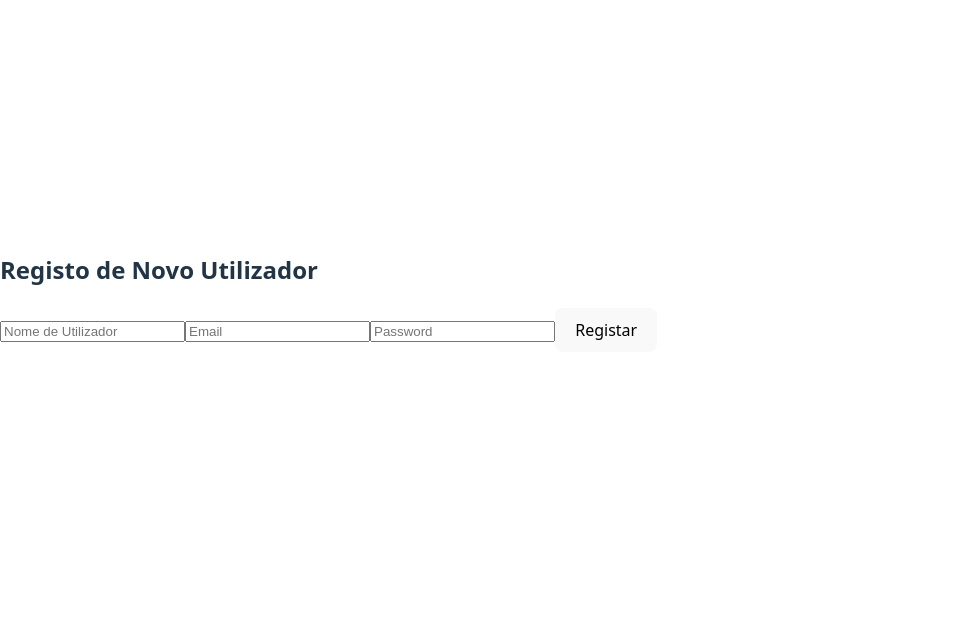
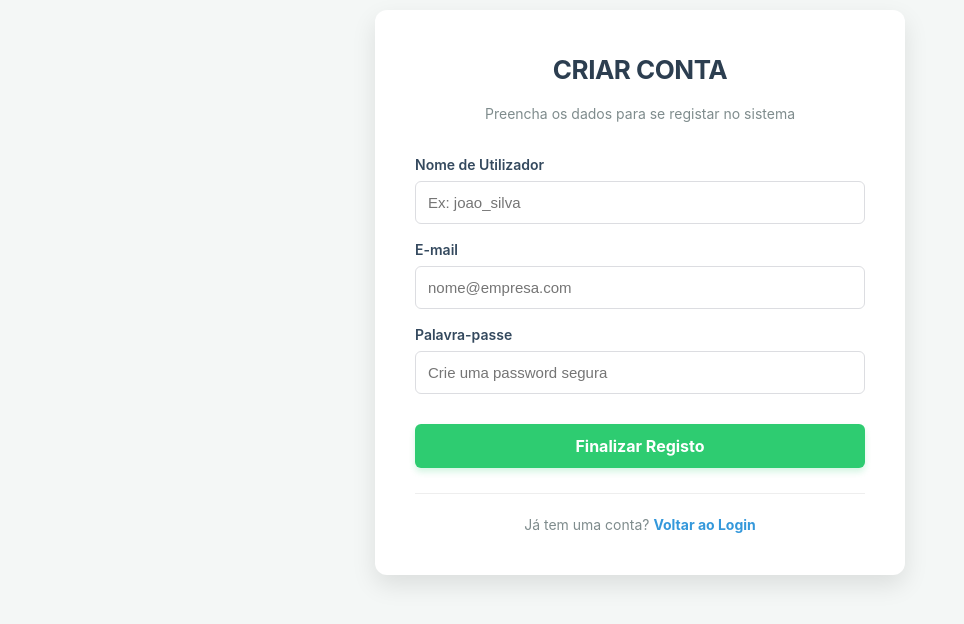
Before and after one commit to HelderOliveira77/crm-os-frontend, a React (Vite) app: page /register in a window 1280 px wide. Shown: the part 108-732 px from the top of the page, without its empty margins (0-964 px from the left). Built offline with nearby package versions, Linux system fonts and the light colour scheme.

Commit message:
Atualizações Frontend 29012026

```diff
--- a/src/components/Header.jsx
+++ b/src/components/Header.jsx
@@ -37,7 +37,13 @@ const headerStyle = {
       </Link>
 
       <div style={{ display: 'flex', alignItems: 'center', gap: '20px', color: 'black' }}>
-        {user && <span>Olá, <strong>{user.username}</strong></span>}
+      {user && (
+    <div style={{ display: 'flex', flexDirection: 'column', alignItems: 'flex-end', lineHeight: '1.2' }}>
+      <span style={{ fontSize: '0.95em', fontWeight: 'bold' }}>Olá, {user.username}</span>
+      <span style={{ fontSize: '0.8em', color: '#7f8c8d' }}>{user.email}</span>
+    </div>
+  )}
+
         <button
           onClick={handleLogout}
           style={{
--- a/src/context/AuthContext.jsx
+++ b/src/context/AuthContext.jsx
@@ -7,7 +7,14 @@ export const AuthProvider = ({ children }) => {
   // 1. Inicializamos tentando ler 'authToken' (mantenha o nome consistente)
   const [token, setToken] = useState(localStorage.getItem('authToken'));
   const [isAuthenticated, setIsAuthenticated] = useState(!!localStorage.getItem('authToken'));
-  const [user, setUser] = useState(localStorage.getItem('authUsername') ? { username: localStorage.getItem('authUsername') } : null);
+  const [user, setUser] = useState(
+    localStorage.getItem('authUsername')
+      ? {
+          username: localStorage.getItem('authUsername'),
+          email: localStorage.getItem('authEmail')
+        }
+      : null
+  );
   const [loading, setLoading] = useState(true);
 
 
@@ -15,12 +22,13 @@ export const AuthProvider = ({ children }) => {
   useEffect(() => {
     const storedToken = localStorage.getItem('authToken');
     const storedUsername = localStorage.getItem('authUsername');
+    const storedEmail = localStorage.getItem('authEmail');
 
     if (storedToken) {
         setToken(storedToken);
         setIsAuthenticated(true);
         if (storedUsername) {
-            setUser({ username: storedUsername });
+            setUser({ username: storedUsername, email: storedEmail });
         }
     } else {
         setToken(null);
@@ -41,15 +49,17 @@ export const AuthProvider = ({ children }) => {
       const data = await response.json();
 
       if (response.ok) {
-        const loggedInUsername = data.user ? data.user.username : username;
+        const loggedInUsername = data.user?.username || data.username || username;
+        const loggedInEmail = data.user?.email || '';
 
         // GUARDAR NO STORAGE (Essencial para o Refresh)
         localStorage.setItem('authToken', data.token);
         localStorage.setItem('authUsername', loggedInUsername);
+        localStorage.setItem('authEmail', loggedInEmail); // Guardar no Storage
 
         // ATUALIZAR ESTADO
         setToken(data.token);
-        setUser({ username: loggedInUsername });
+        setUser({ username: loggedInUsername, email: loggedInEmail });
         setIsAuthenticated(true);
 
         return { success: true };
@@ -65,6 +75,7 @@ export const AuthProvider = ({ children }) => {
   const logout = () => {
     localStorage.removeItem('authToken');
     localStorage.removeItem('authUsername');
+    localStorage.removeItem('authEmail'); // Remover no logout
     setToken(null);
     setIsAuthenticated(false);
     setUser(null);
--- a/src/pages/Login.jsx
+++ b/src/pages/Login.jsx
@@ -111,17 +111,17 @@ function Login() {
   return (
     <div style={styles.wrapper}>
       <div style={styles.loginCard}>
-        <span style={styles.logo}>GESTÃO OS</span>
+        <span style={styles.logo}>GESTÃO ORDENS SERVIÇO</span>
         <p style={styles.subtitle}>Plataforma de Ordens de Serviço</p>
 
         <form onSubmit={handleSubmit}>
           <div style={styles.inputGroup}>
-            <label style={styles.label}>Nome de Utilizador</label>
+            <label style={styles.label}>Utilizador ou Email</label>
             <input
               type="text"
               name="username"
               style={styles.input}
-              placeholder="Introduza o seu nome de utilizador"
+              placeholder="Nome ou Email"
               value={formData.username}
               onChange={handleChange}
               required
--- a/src/pages/Register.jsx
+++ b/src/pages/Register.jsx
@@ -1,10 +1,91 @@
-// src/pages/Register.jsx
 import React, { useState } from 'react';
-import { useNavigate } from 'react-router-dom';
+import { useNavigate, Link } from 'react-router-dom';
+
+// --- ESTILOS (Sincronizados com o Login.jsx) ---
+const styles = {
+    wrapper: {
+        height: '100vh',
+        width: '100vw',
+        display: 'flex',
+        alignItems: 'center',
+        justifyContent: 'center',
+        backgroundColor: '#f4f7f6',
+        fontFamily: 'Inter, system-ui, sans-serif'
+    },
+    registerCard: {
+        backgroundColor: '#ffffff',
+        padding: '40px',
+        borderRadius: '12px',
+        boxShadow: '0 10px 25px rgba(0,0,0,0.1)',
+        width: '100%',
+        maxWidth: '450px',
+        textAlign: 'center'
+    },
+    logo: {
+        fontSize: '26px',
+        fontWeight: 'bold',
+        color: '#2c3e50',
+        marginBottom: '8px',
+        display: 'block',
+        letterSpacing: '-0.5px'
+    },
+    subtitle: {
+        color: '#7f8c8d',
+        marginBottom: '30px',
+        fontSize: '14px'
+    },
+    inputGroup: {
+        marginBottom: '15px',
+        textAlign: 'left'
+    },
+    label: {
+        display: 'block',
+        marginBottom: '6px',
+        fontWeight: '600',
+        color: '#34495e',
+        fontSize: '14px'
+    },
+    input: {
+        width: '100%',
+        padding: '12px',
+        borderRadius: '6px',
+        border: '1px solid #dcdde1',
+        fontSize: '15px',
+        boxSizing: 'border-box',
+        transition: 'border-color 0.2s',
+        outline: 'none'
+    },
+    button: {
+        width: '100%',
+        padding: '12px',
+        backgroundColor: '#2ecc71', // Verde para indicar criação/sucesso
+        color: 'white',
+        border: 'none',
+        borderRadius: '6px',
+        fontSize: '16px',
+        fontWeight: 'bold',
+        cursor: 'pointer',
+        marginTop: '15px',
+        transition: 'background-color 0.2s',
+        boxShadow: '0 4px 6px rgba(46, 204, 113, 0.2)'
+    },
+    linkContainer: {
+        marginTop: '25px',
+        fontSize: '14px',
+        color: '#7f8c8d',
+        borderTop: '1px solid #eee',
+        paddingTop: '20px'
+    },
+    link: {
+        color: '#3498db',
+        textDecoration: 'none',
+        fontWeight: 'bold'
+    }
+};
 
 function Register() {
   const [formData, setFormData] = useState({ username: '', email: '', password: '' });
-  const navigate = useNavigate(); // Hook para navegar programaticamente
+  const navigate = useNavigate();
 
   const handleChange = (e) => {
     setFormData({ ...formData, [e.target.name]: e.target.value });
@@ -13,7 +94,6 @@ function Register() {
   const handleSubmit = async (e) => {
     e.preventDefault();
 
-    // **Este é o ponto crucial de ligação à API do seu backend em 3000**
     try {
       const response = await fetch('http://localhost:3000/auth/register', {
         method: 'POST',
@@ -23,27 +103,75 @@ function Register() {
 
       if (response.status === 201) {
         alert('Registo feito com sucesso! Pode fazer Login.');
-        // Navegar para a página de Login, se existir
         navigate('/');
       } else {
         const errorData = await response.json();
         alert(`Erro: ${errorData.message}`);
       }
     } catch (error) {
-      alert('Erro de conexão ao servidor (verifique se o backend está a correr na porta 3000).');
+      alert('Erro de conexão ao servidor (verifique se o backend está na porta 3000).');
     }
   };
 
   return (
-    <div>
-      <h2>Registo de Novo Utilizador</h2>
-      <form onSubmit={handleSubmit}>
-        <input type="text" name="username" placeholder="Nome de Utilizador" onChange={handleChange} required />
-        <input type="email" name="email" placeholder="Email" onChange={handleChange} required />
-        <input type="password" name="password" placeholder="Password" onChange={handleChange} required />
-        <button type="submit">Registar</button>
-      </form>
+    <div style={styles.wrapper}>
+      <div style={styles.registerCard}>
+        <span style={styles.logo}>CRIAR CONTA</span>
+        <p style={styles.subtitle}>Preencha os dados para se registar no sistema</p>
+
+        <form onSubmit={handleSubmit}>
+          <div style={styles.inputGroup}>
+            <label style={styles.label}>Nome de Utilizador</label>
+            <input
+              type="text"
+              name="username"
+              style={styles.input}
+              placeholder="Ex: joao_silva"
+              onChange={handleChange}
+              required
+            />
+          </div>
+
+          <div style={styles.inputGroup}>
+            <label style={styles.label}>E-mail</label>
+            <input
+              type="email"
+              name="email"
+              style={styles.input}
+              placeholder="nome@empresa.com"
+              onChange={handleChange}
+              required
+            />
+          </div>
+
+          <div style={styles.inputGroup}>
+            <label style={styles.label}>Palavra-passe</label>
+            <input
+              type="password"
+              name="password"
+              style={styles.input}
+              placeholder="Crie uma password segura"
+              onChange={handleChange}
+              required
+            />
+          </div>
+
+          <button
+            type="submit"
+            style={styles.button}
+            onMouseOver={(e) => e.target.style.backgroundColor = '#27ae60'}
+            onMouseOut={(e) => e.target.style.backgroundColor = '#2ecc71'}
+          >
+            Finalizar Registo
+          </button>
+        </form>
+
+        <div style={styles.linkContainer}>
+          Já tem uma conta? <Link to="/" style={styles.link}>Voltar ao Login</Link>
+        </div>
+      </div>
     </div>
   );
 }
+
 export default Register;
```
